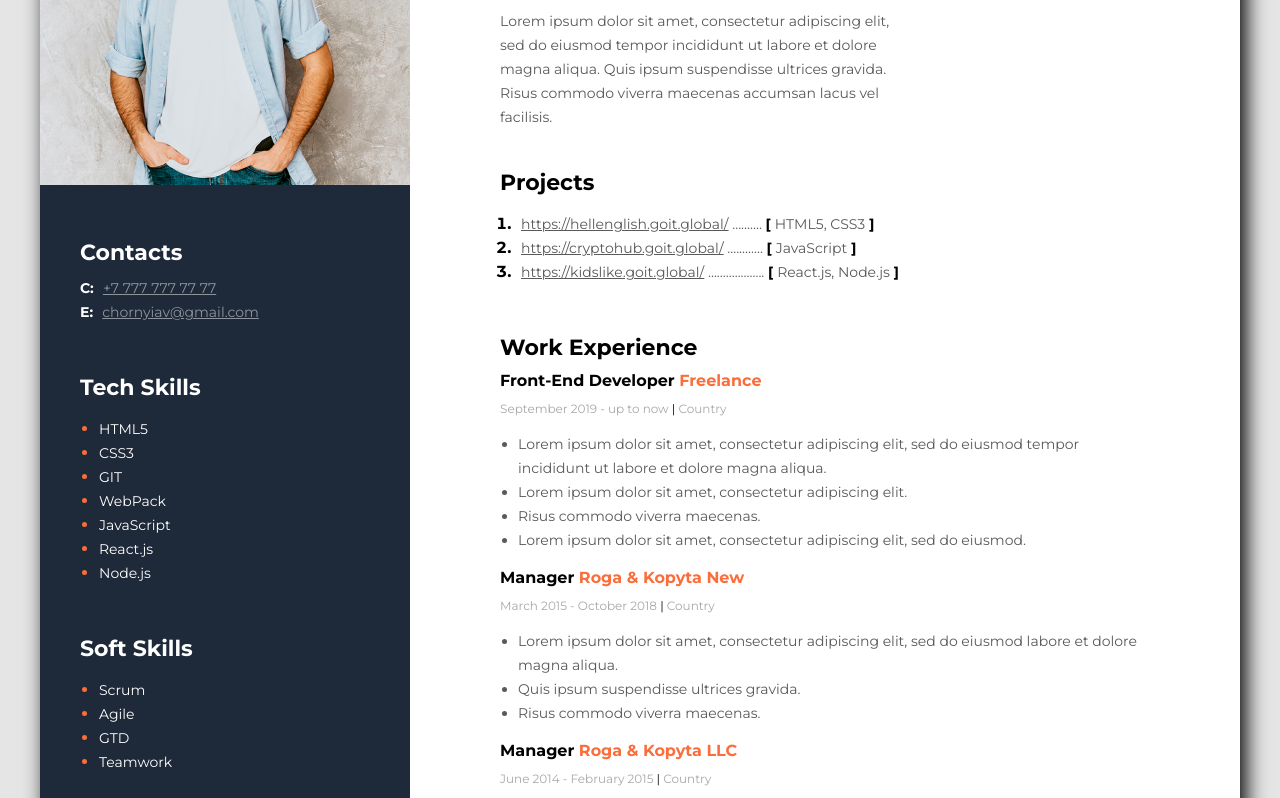
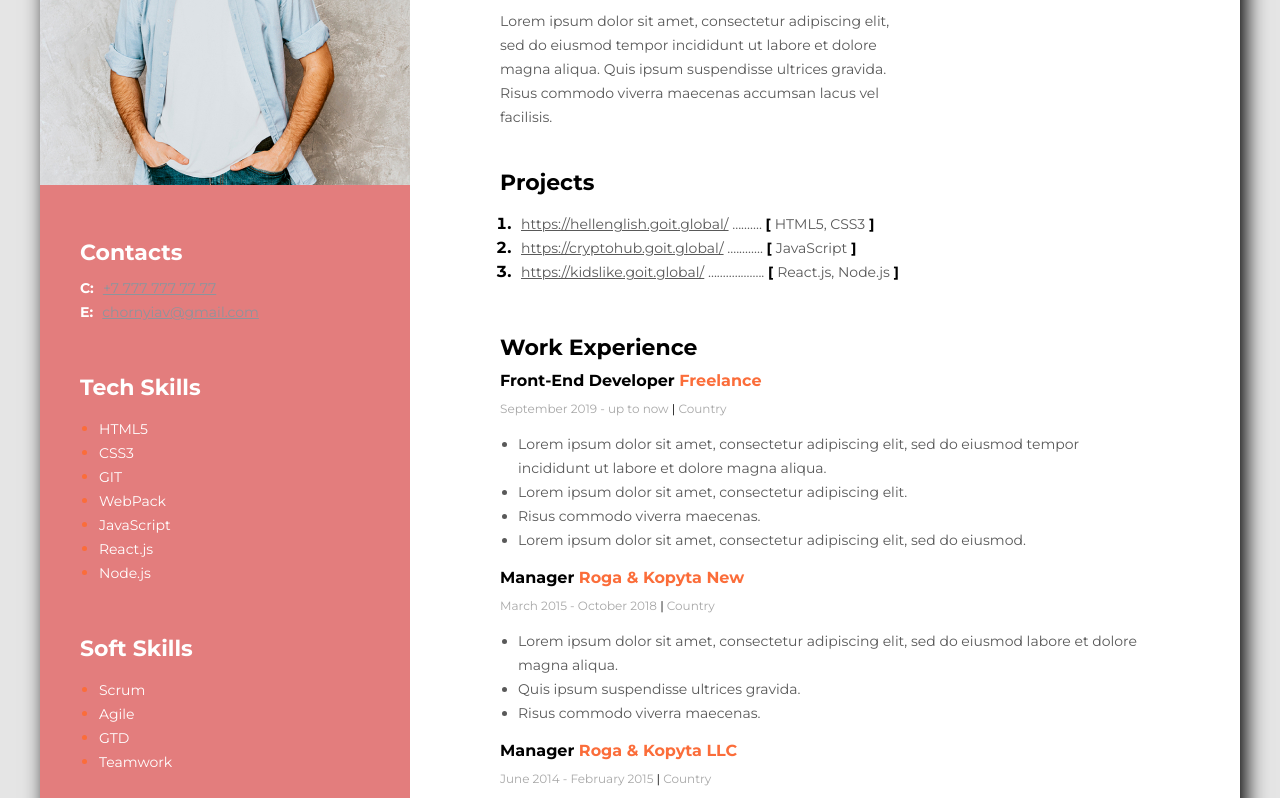
Before and after one commit to ElinaGit8/my_resume, a plain HTML site: page index.html in a window 1280 px wide. Shown: the part 249-1047 px from the top of the page. Drawn offline with Linux system fonts and the light colour scheme.

Commit message:
my_resume

```diff
--- a/css/style.css
+++ b/css/style.css
@@ -164,7 +164,7 @@ body {
 /* Sidebar section */
 
 .sidebar-section {
-  background-color: #1e2939;
+  background-color: #e37d7d;
   width: 370px;
   padding: 40px 0;
 }
```
